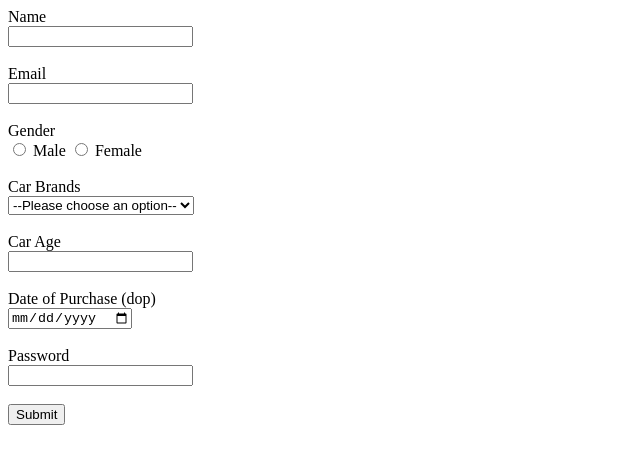
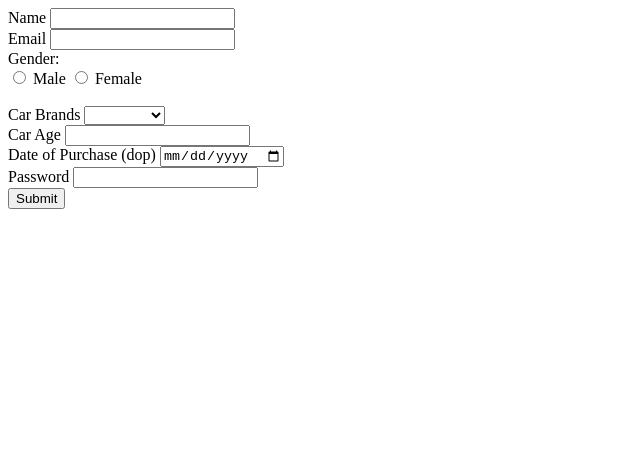
Before and after one commit to acciojob/car-insurance-form-Stakshi301, a website: page main.html in a window 1280 px wide. Shown: the whole page, without its empty margins (0-640 px from the left). Drawn offline with Linux system fonts and the light colour scheme.

Commit message:
created a submission

```diff
--- a/main.html
+++ b/main.html
@@ -8,7 +8,7 @@
 
 <body>
 	<!-- the entire body must be written by student -->
-    <!-- <form method="post">
+    <form method="post">
 
 		<label for="name">Name</label>
 		<input name="name" type="Text" required id="name" ><br>
@@ -46,48 +46,7 @@
 		<button type="submit">Submit</button>
 	</form>
 
-<hr> -->
 
-	    <form method="POST">
-        <!-- Name field -->
-        <label for="name">Name </label><br>
-        <input type="text" id="name" name="name" required><br><br>
-
-        <!-- Email field -->
-        <label for="email">Email</label><br>
-        <input type="email" id="email" name="email" required><br><br>
-
-        <!-- Gender field -->
-        <label>Gender </label><br>
-        <input type="radio" id="gender_m" name="gender" value="Male" required>
-        <label for="gender_m">Male</label>
-        <input type="radio" id="gender_f" name="gender" value="Female" required>
-        <label for="gender_f">Female</label><br><br>
-
-        <!-- car Brands field -->
-        <label for="cars">Car Brands</label><br>
-        <select id="cars" name="cars">
-            <option value="" disabled selected>--Please choose an option--</option>
-            <option value="BMW">BMW</option>
-            <option value="Audi">Audi</option>
-            <option value="Mercedez">Mercedez</option>
-        </select><br><br>
-
-        <!-- Age field -->
-        <label for="carage">Car Age</label><br>
-        <input type="number" id="carage" name="carage" required><br><br>
-
-        <!-- Date of Birth field -->
-        <label for="dop">Date of Purchase (dop) </label><br>
-        <input type="date" id="dop" name="dop" required><br><br>
-
-        <!-- Password field -->
-        <label for="password">Password</label><br>
-        <input type="password" id="password" name="password" required><br><br>
-
-        <!-- Submit button -->
-        <button type="submit">Submit</button>
-    </form>
 
 	<script type="text/javascript" src="./script.js">
 </script>
```
